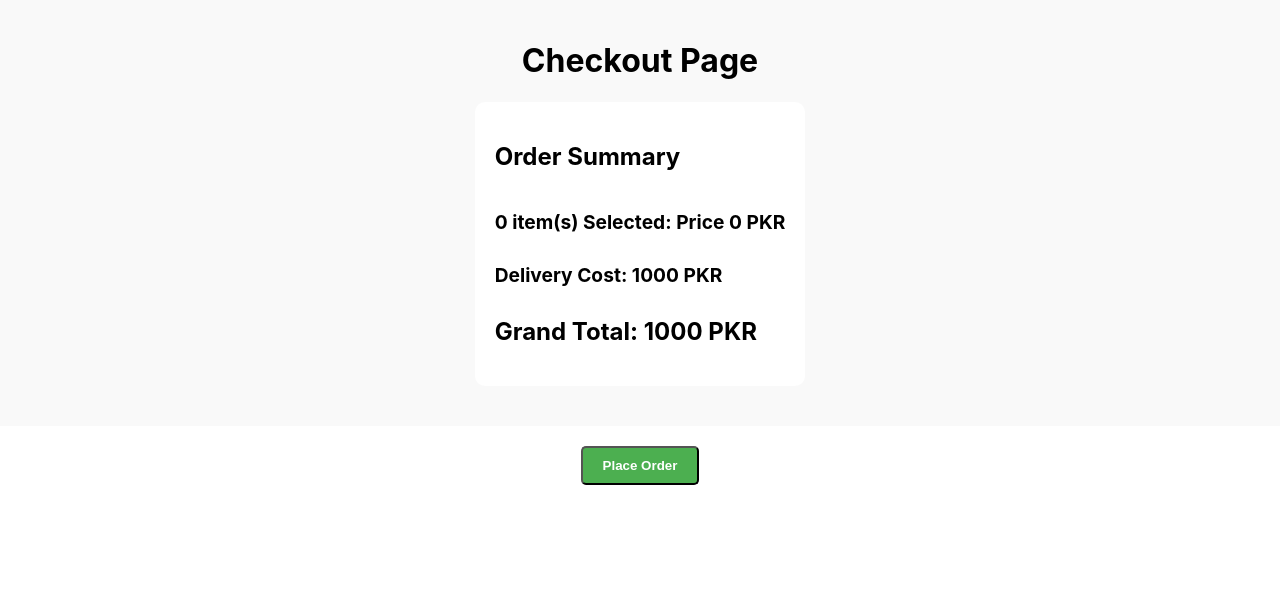
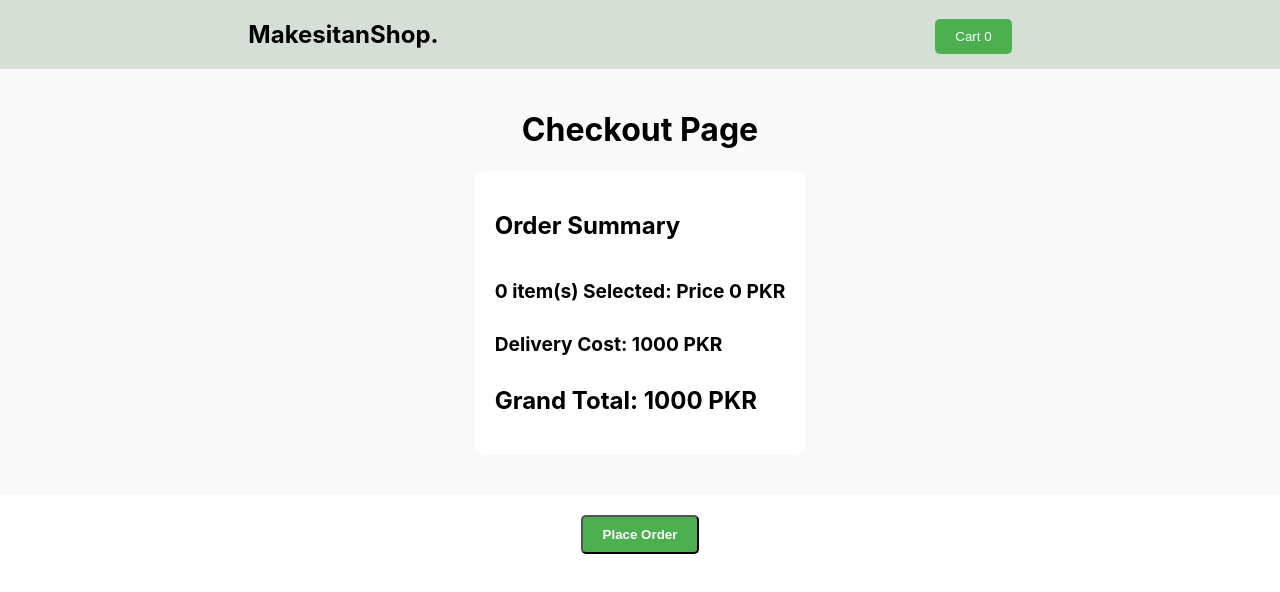
Before and after one commit to ArbazCh/Makeistan-front-end, a React (Create React App) app in the folder my-app/: page /checkout in a window 1280 px wide. Shown: the top 592 px of the page. Built offline with nearby package versions, Linux system fonts and the light colour scheme.

Commit message:
FINAL: todo- shipping calculation, checkout UI

```diff
--- a/my-app/package.json
+++ b/my-app/package.json
@@ -13,6 +13,7 @@
     "@testing-library/react": "^13.4.0",
     "@testing-library/user-event": "^13.5.0",
     "axios": "^1.2.6",
+    "dotenv": "^16.0.3",
     "navigate": "^0.3.6",
     "react": "^18.2.0",
     "react-cookie": "^4.1.1",
--- a/my-app/src/api/axios.config.js
+++ b/my-app/src/api/axios.config.js
@@ -2,7 +2,7 @@ import axios from "axios";
 const token =
   "eyJhbGciOiJIUzI1NiIsInR5cCI6IkpXVCJ9.eyJpZCI6MjMsImVtYWlsIjoiYXJiYXpjaDEzMTNAZ21haWwuY29tIiwiaWF0IjoxNjc0OTE3MjczfQ.-_NHk39rqYDgsgQjPCo8VwRtaMpDJWJjeqGVln5TPok";
 
-// const BASE_URL = "https://dummyjson.com";
+// const BASE_URL = "http://localhost:5000/api/customer";
 const BASE_URL = "http://localhost:5000/api/customer";
 
 const API = axios.create({
--- a/my-app/src/pages/checkout/index.js
+++ b/my-app/src/pages/checkout/index.js
@@ -4,7 +4,7 @@ import "./checkout.css";
 import { OrderSummary } from "../../components/orderSummary";
 import { getCartTotal } from "../../redux/slices/cart";
 import { postOrder } from "../../redux/slices/order/thunk";
-// import Navbar from "../../components/navbar";
+import { Navbar } from "../../components/navbar";
 export const Checkout = () => {
   const dispatch = useDispatch();
   useEffect(() => {
@@ -24,6 +24,8 @@ export const Checkout = () => {
   if (error) return <p>{error.message}</p>;
 
   return (
+    <>
+      <Navbar />
       <div className="Checkout">
         <OrderSummary cart={cart} />
         <div className="confirm-container">
@@ -35,6 +37,7 @@ export const Checkout = () => {
           </button>
         </div>
       </div>
+    </>
   );
 };
 
```
Also changed, not shown: 1 other file (tests, documents, lock files or other folders). Lines whose indentation alone changed are shown as unchanged.
